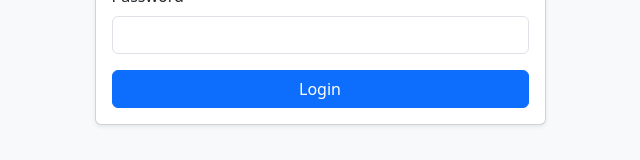
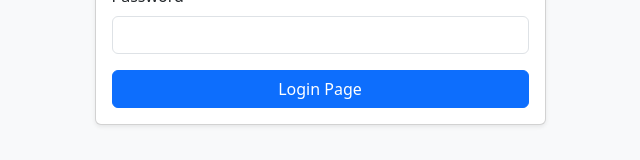
Before and after one commit to swathisajjan08/ReactFront, a React (Create React App) app: page / in a window 1280 px wide. Shown: the part 418-578 px from the top of the page, without its empty margins (320-960 px from the left). Built offline with nearby package versions, Linux system fonts and the light colour scheme.

Commit message:
login page

```diff
--- a/src/App.js
+++ b/src/App.js
@@ -121,7 +121,7 @@ function App() {
                     />
                   </div>
                   <button type="submit" className="btn btn-primary w-100">
-                    Login
+                    Login Page
                   </button>
                 </form>
               </div>
```
